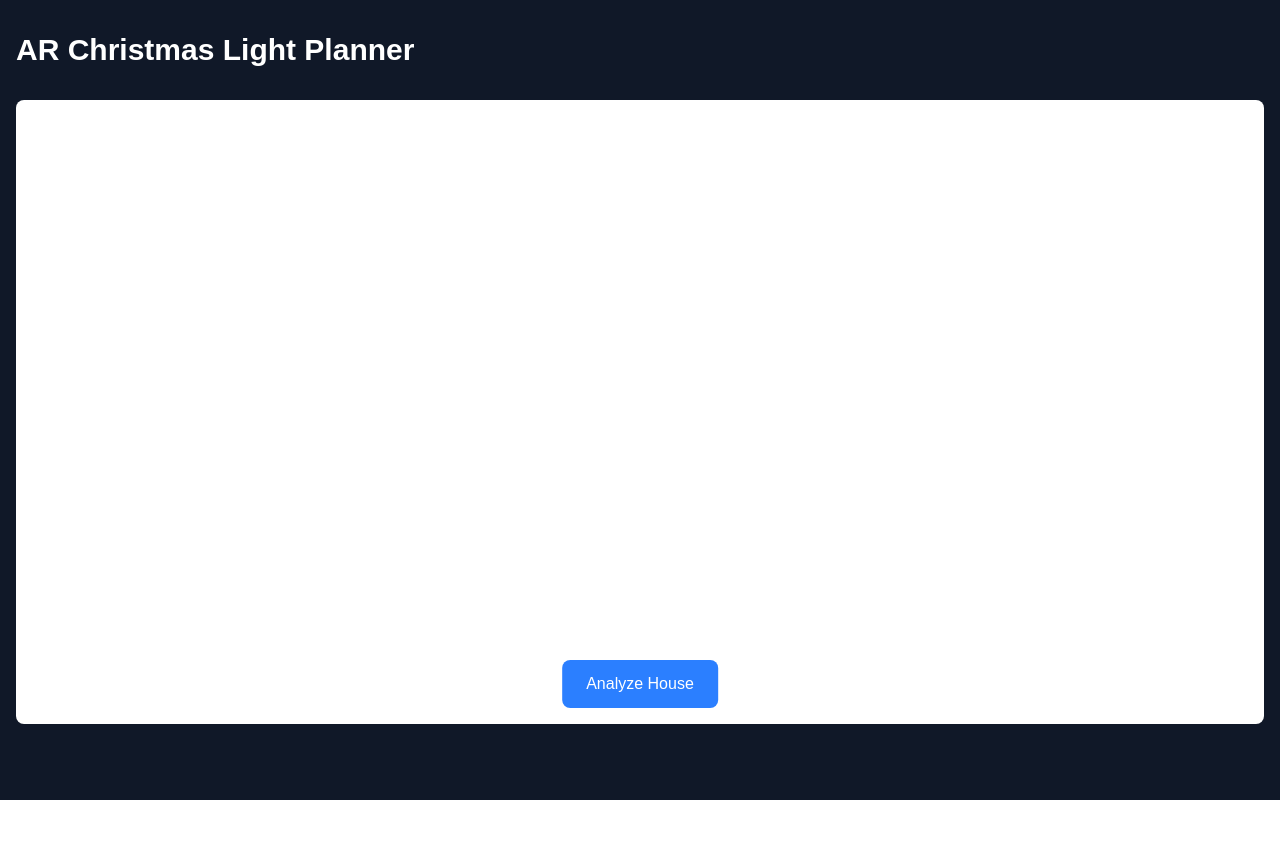
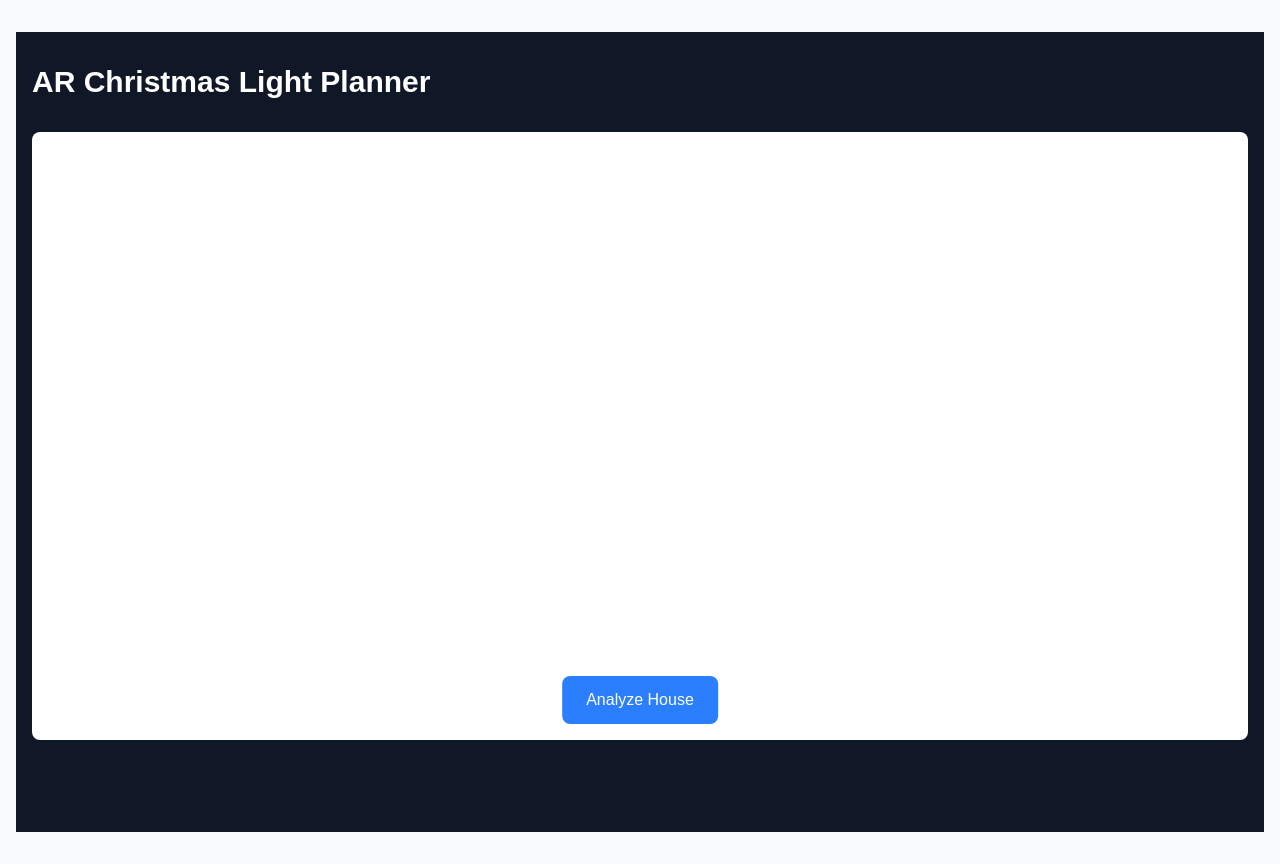
Before and after one commit to lucaslng/ar-lights, a Next.js app: page / in a window 1280 px wide. Before the commit the page ends 800 px from the top, so only its background shows below. Built offline with nearby package versions, Linux system fonts and the light colour scheme; no server answers.

Commit message:
fix layout

```diff
--- a/app/layout.tsx
+++ b/app/layout.tsx
@@ -1,33 +1,13 @@
-import type { Metadata } from "next";
-import { Geist, Geist_Mono } from "next/font/google";
+import { ReactNode } from "react";
 import "./globals.css";
 
-const geistSans = Geist({
-  variable: "--font-geist-sans",
-  subsets: ["latin"],
-});
-
-const geistMono = Geist_Mono({
-  variable: "--font-geist-mono",
-  subsets: ["latin"],
-});
-
-export const metadata: Metadata = {
-  title: "AR Lights",
-  description: "Generated by create next app",
-};
-
-export default function RootLayout({
-  children,
-}: Readonly<{
-  children: React.ReactNode;
-}>) {
+export default function MainLayout({ children }: { children: ReactNode }) {
   return (
     <html lang="en">
-      <body
-        className={`${geistSans.variable} ${geistMono.variable} antialiased`}
-      >
-        {children}
+      <body>
+        <div className="min-h-screen bg-gray-50">
+          <main className="container mx-auto px-4 py-8">{children}</main>
+        </div>
       </body>
     </html>
   );
```
